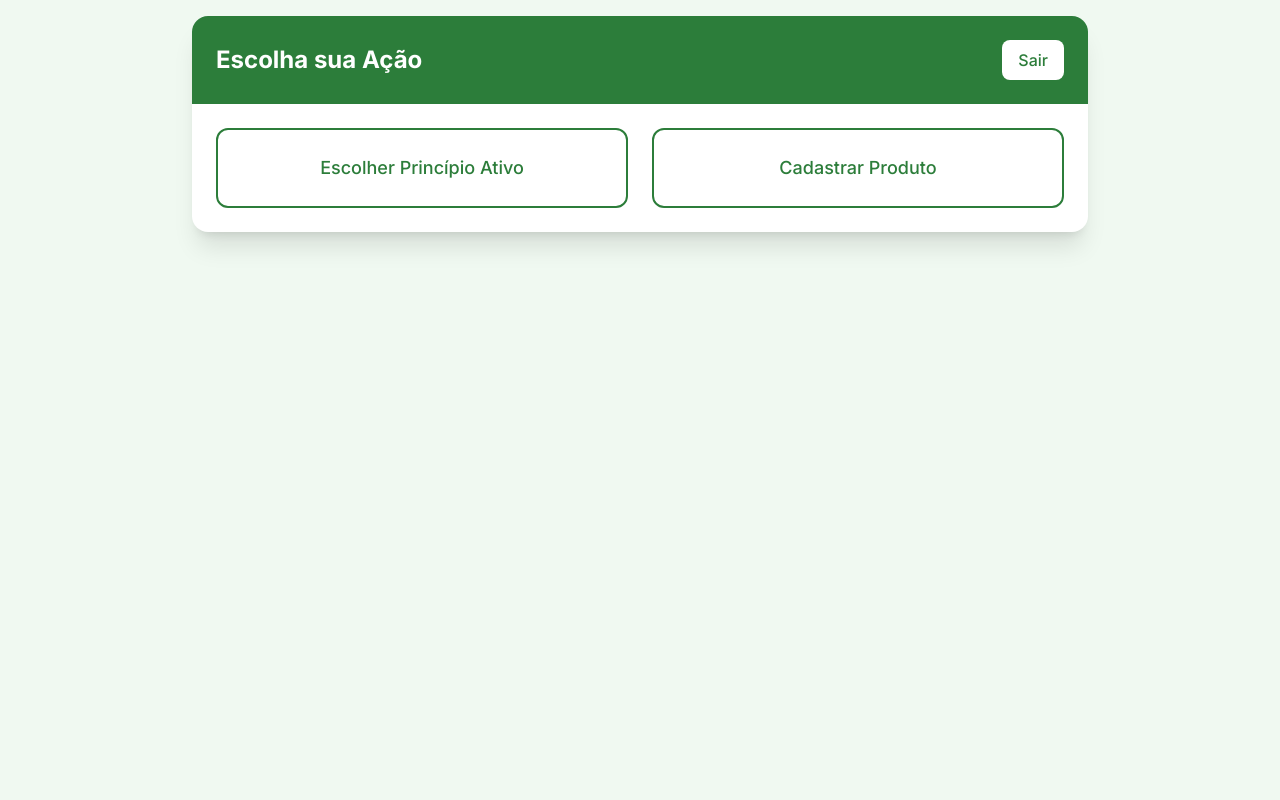
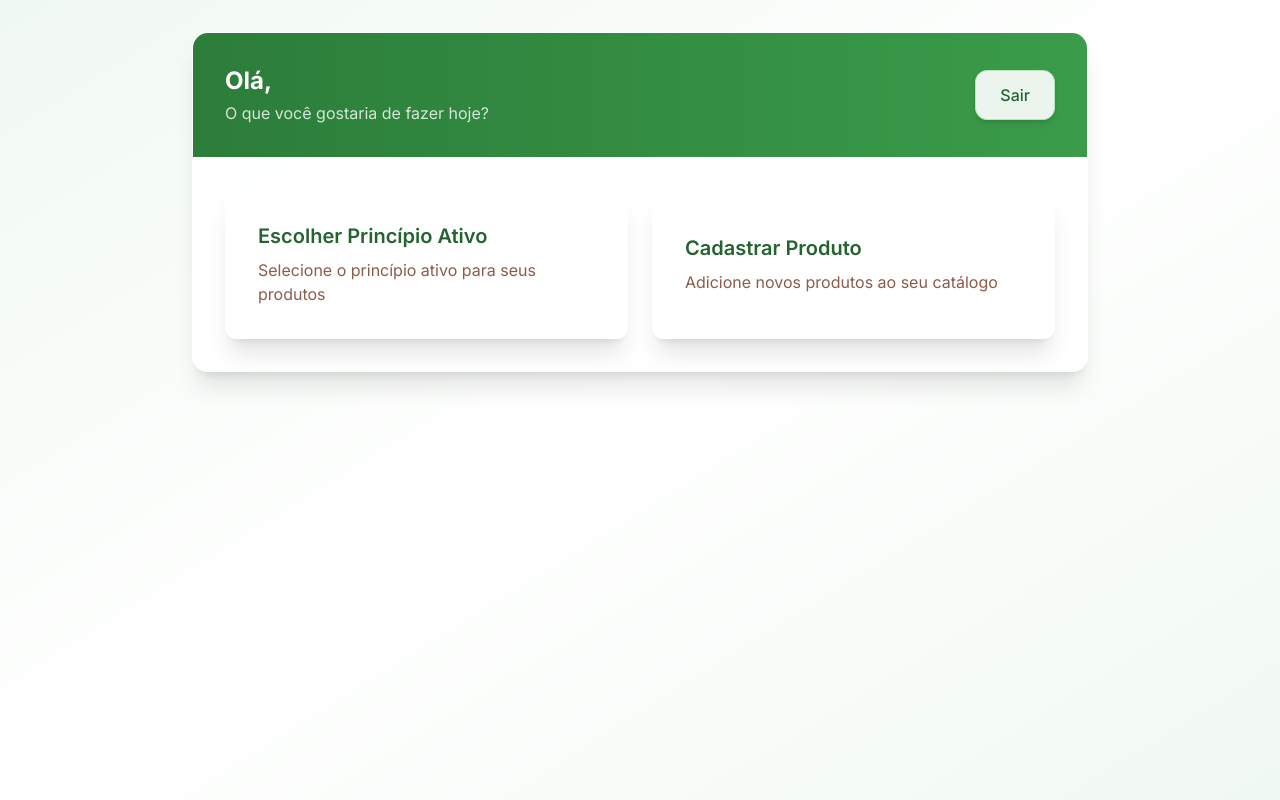
Before and after one commit to jp-mmoura/agro-wise, a Next.js app: page /lobby in a window 1280 px wide. Built offline with nearby package versions, Linux system fonts and the light colour scheme.

Commit message:
Modernize website design

```diff
--- a/src/app/globals.css
+++ b/src/app/globals.css
@@ -21,8 +21,68 @@
   }
 }
 
-body {
-  background: var(--background);
-  color: var(--foreground);
-  font-family: Arial, Helvetica, sans-serif;
+@layer base {
+  body {
+    @apply bg-gradient-to-br from-agro-green-50 to-white min-h-screen;
+    font-family: 'Inter', sans-serif;
+  }
 }
+
+@layer components {
+  .glass-card {
+    @apply bg-white/80 backdrop-blur-lg border border-white/20 shadow-xl;
+  }
+
+  .input-field {
+    @apply w-full px-4 py-3 rounded-xl border border-agro-brown-200
+           focus:ring-2 focus:ring-agro-green-500 focus:border-agro-green-500
+           transition-all duration-300 bg-white/50 backdrop-blur-sm;
+  }
+
+  .btn-primary {
+    @apply bg-gradient-to-r from-agro-green-600 to-agro-green-500
+           hover:from-agro-green-700 hover:to-agro-green-600
+           text-white py-3 px-6 rounded-xl
+           transform hover:scale-[1.02] transition-all duration-300
+           shadow-lg hover:shadow-xl
+           font-medium;
+  }
+
+  .btn-secondary {
+    @apply bg-white/90 text-agro-green-700
+           hover:bg-white/95 border border-agro-green-200
+           py-3 px-6 rounded-xl
+           transform hover:scale-[1.02] transition-all duration-300
+           shadow-md hover:shadow-lg
+           font-medium;
+  }
+
+  .card-hover {
+    @apply transform hover:scale-[1.02] transition-all duration-300
+           hover:shadow-lg;
+  }
+
+  .page-container {
+    @apply min-h-screen p-4 sm:p-6 md:p-8
+           bg-gradient-to-br from-agro-green-50 via-white to-agro-green-50;
+  }
+
+  .section-container {
+    @apply max-w-4xl mx-auto;
+  }
+}
+
+/* Smooth scroll behavior */
+html {
+  scroll-behavior: smooth;
+}
+
+/* Custom animations */
+@keyframes fadeIn {
+  from { opacity: 0; transform: translateY(10px); }
+  to { opacity: 1; transform: translateY(0); }
+}
+
+.animate-fadeIn {
+  animation: fadeIn 0.5s ease-out forwards;
+}
--- a/src/app/lobby/page.tsx
+++ b/src/app/lobby/page.tsx
@@ -4,34 +4,51 @@ import { useAuth } from '../../context/AuthContext';
 
 export default function Lobby() {
   const router = useRouter();
-  const { signOut } = useAuth();
+  const { signOut, user } = useAuth();
 
   return (
-    <div className="min-h-screen bg-agro-green-50 p-4">
-      <div className="max-w-4xl mx-auto">
-        <div className="bg-white rounded-2xl shadow-xl overflow-hidden">
-          <div className="bg-agro-green-600 p-6 flex justify-between items-center">
-            <h1 className="text-2xl font-bold text-white">Escolha sua Ação</h1>
+    <div className="page-container">
+      <div className="section-container">
+        <div className="glass-card rounded-2xl overflow-hidden animate-fadeIn">
+          <div className="bg-gradient-to-r from-agro-green-600 to-agro-green-500 p-8 flex justify-between items-center">
+            <div>
+              <h1 className="text-2xl font-bold text-white">Olá, {user?.split('@')[0]}</h1>
+              <p className="text-white/80 mt-1">O que você gostaria de fazer hoje?</p>
+            </div>
             <button
               onClick={signOut}
-              className="bg-white text-agro-green-600 py-2 px-4 rounded-lg hover:bg-agro-green-50 transition-colors font-medium"
+              className="btn-secondary"
             >
               Sair
             </button>
           </div>
-          <div className="p-6">
+
+          <div className="p-8">
             <div className="grid grid-cols-1 md:grid-cols-2 gap-6">
               <button
                 onClick={() => router.push('/escolher-cultura')}
-                className="bg-white border-2 border-agro-green-600 text-agro-green-600 py-6 px-4 rounded-xl hover:bg-agro-green-50 transition-colors font-medium text-lg flex items-center justify-center space-x-2"
+                className="glass-card p-8 rounded-xl text-left card-hover group"
               >
-                <span>Escolher Princípio Ativo</span>
+                <h3 className="text-xl font-semibold text-agro-green-700 mb-2
+                             group-hover:text-agro-green-600 transition-colors">
+                  Escolher Princípio Ativo
+                </h3>
+                <p className="text-agro-brown-600">
+                  Selecione o princípio ativo para seus produtos
+                </p>
               </button>
+
               <button
                 onClick={() => router.push('/cadastrar-produto')}
-                className="bg-white border-2 border-agro-green-600 text-agro-green-600 py-6 px-4 rounded-xl hover:bg-agro-green-50 transition-colors font-medium text-lg flex items-center justify-center space-x-2"
+                className="glass-card p-8 rounded-xl text-left card-hover group"
               >
-                <span>Cadastrar Produto</span>
+                <h3 className="text-xl font-semibold text-agro-green-700 mb-2
+                             group-hover:text-agro-green-600 transition-colors">
+                  Cadastrar Produto
+                </h3>
+                <p className="text-agro-brown-600">
+                  Adicione novos produtos ao seu catálogo
+                </p>
               </button>
             </div>
           </div>
--- a/src/app/signin/page.tsx
+++ b/src/app/signin/page.tsx
@@ -8,6 +8,7 @@ export default function SignIn() {
   const [email, setEmail] = useState('');
   const [password, setPassword] = useState('');
   const [error, setError] = useState('');
+  const [isLoading, setIsLoading] = useState(false);
   const { signIn, user } = useAuth();
   const router = useRouter();
 
@@ -19,27 +20,39 @@ export default function SignIn() {
 
   const handleSubmit = async (e: React.FormEvent) => {
     e.preventDefault();
-    const success = await signIn(email, password);
-    if (success) {
-      router.push('/lobby');
-    } else {
-      setError('Email ou senha inválidos');
+    setIsLoading(true);
+    setError('');
+
+    try {
+      const success = await signIn(email, password);
+      if (success) {
+        router.push('/lobby');
+      } else {
+        setError('Email ou senha inválidos');
+      }
+    } catch (err) {
+      setError('Ocorreu um erro ao fazer login');
+    } finally {
+      setIsLoading(false);
     }
   };
 
   return (
-    <div className="min-h-screen flex items-center justify-center bg-agro-green-50 p-4">
-      <div className="w-full max-w-md">
-        <div className="bg-white rounded-2xl shadow-xl overflow-hidden">
-          <div className="bg-agro-green-600 p-6">
-            <h1 className="text-2xl font-bold text-white text-center">Bem-vindo de volta</h1>
+    <div className="page-container flex items-center justify-center">
+      <div className="w-full max-w-md animate-fadeIn">
+        <div className="glass-card rounded-2xl overflow-hidden">
+          <div className="bg-gradient-to-r from-agro-green-600 to-agro-green-500 p-8">
+            <h1 className="text-3xl font-bold text-white text-center">Bem-vindo de volta</h1>
+            <p className="text-white/80 text-center mt-2">Entre para gerenciar seus produtos</p>
           </div>
-          <form onSubmit={handleSubmit} className="p-6 space-y-6">
+
+          <form onSubmit={handleSubmit} className="p-8 space-y-6">
             {error && (
-              <div className="bg-red-50 border border-red-200 text-red-600 px-4 py-3 rounded-lg text-sm">
+              <div className="bg-red-50 border border-red-200 text-red-600 px-4 py-3 rounded-xl text-sm animate-fadeIn">
                 {error}
               </div>
             )}
+
             <div className="space-y-4">
               <div>
                 <label htmlFor="email" className="block text-sm font-medium text-agro-brown-700 mb-1">
@@ -52,9 +65,11 @@ export default function SignIn() {
                   value={email}
                   onChange={e => setEmail(e.target.value)}
                   required
-                  className="w-full px-4 py-3 rounded-lg border border-agro-brown-200 focus:ring-2 focus:ring-agro-green-500 focus:border-agro-green-500 transition-colors"
+                  className="input-field"
+                  disabled={isLoading}
                 />
               </div>
+
               <div>
                 <label htmlFor="password" className="block text-sm font-medium text-agro-brown-700 mb-1">
                   Senha
@@ -66,19 +81,34 @@ export default function SignIn() {
                   value={password}
                   onChange={e => setPassword(e.target.value)}
                   required
-                  className="w-full px-4 py-3 rounded-lg border border-agro-brown-200 focus:ring-2 focus:ring-agro-green-500 focus:border-agro-green-500 transition-colors"
+                  className="input-field"
+                  disabled={isLoading}
                 />
               </div>
             </div>
+
             <button
               type="submit"
-              className="w-full bg-agro-green-600 text-white py-3 px-4 rounded-lg hover:bg-agro-green-700 transition-colors font-medium"
+              className="btn-primary w-full flex items-center justify-center"
+              disabled={isLoading}
             >
-              Entrar
+              {isLoading ? (
+                <span className="inline-flex items-center">
+                  <span className="animate-spin mr-2">⏳</span>
+                  Entrando...
+                </span>
+              ) : (
+                'Entrar'
+              )}
             </button>
+
             <div className="text-center text-sm">
               <span className="text-agro-brown-600">Não tem uma conta? </span>
-              <Link href="/signup" className="text-agro-green-600 hover:text-agro-green-700 font-medium">
+              <Link
+                href="/signup"
+                className="text-agro-green-600 hover:text-agro-green-700 font-medium
+                         transition-colors duration-300"
+              >
                 Criar conta
               </Link>
             </div>
```
